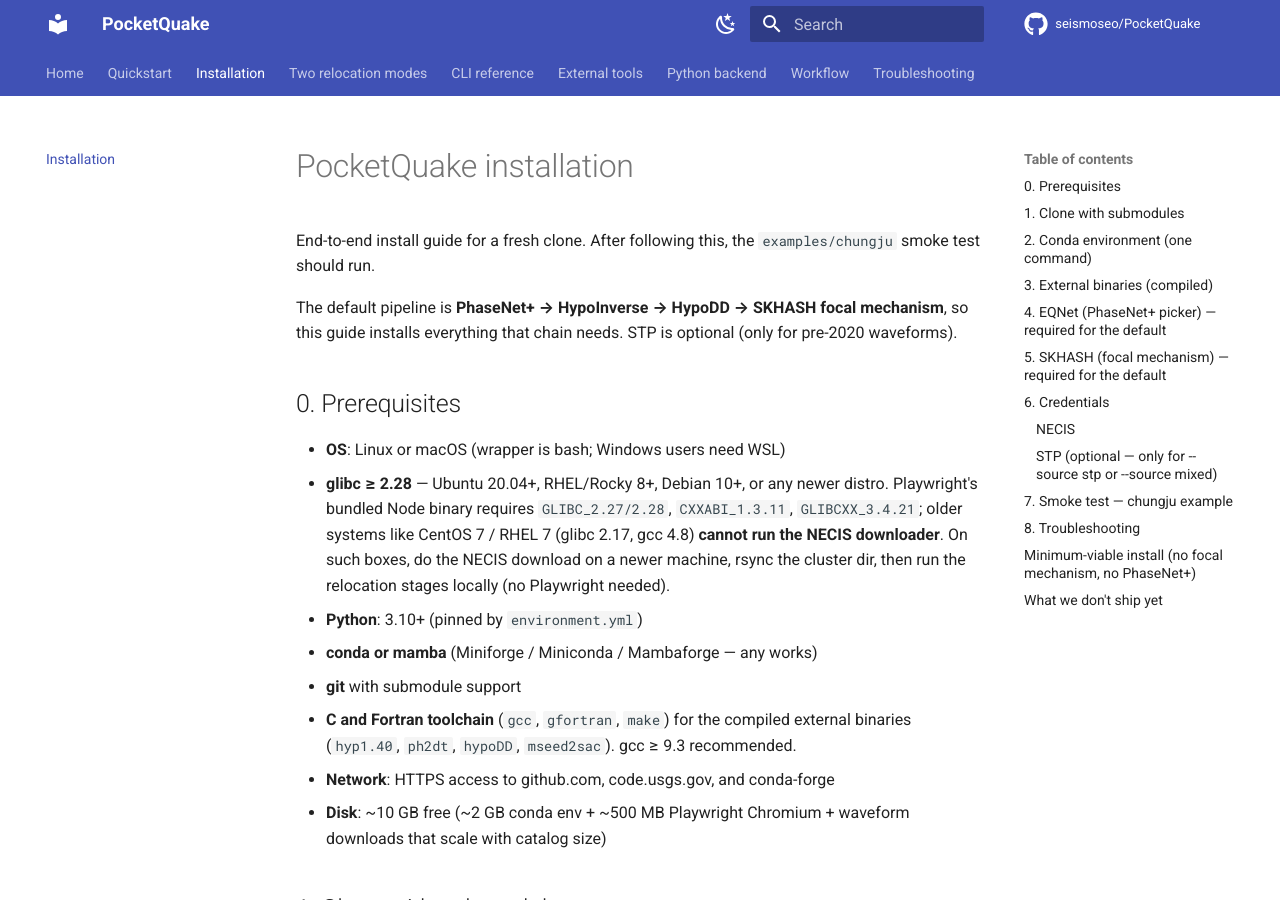
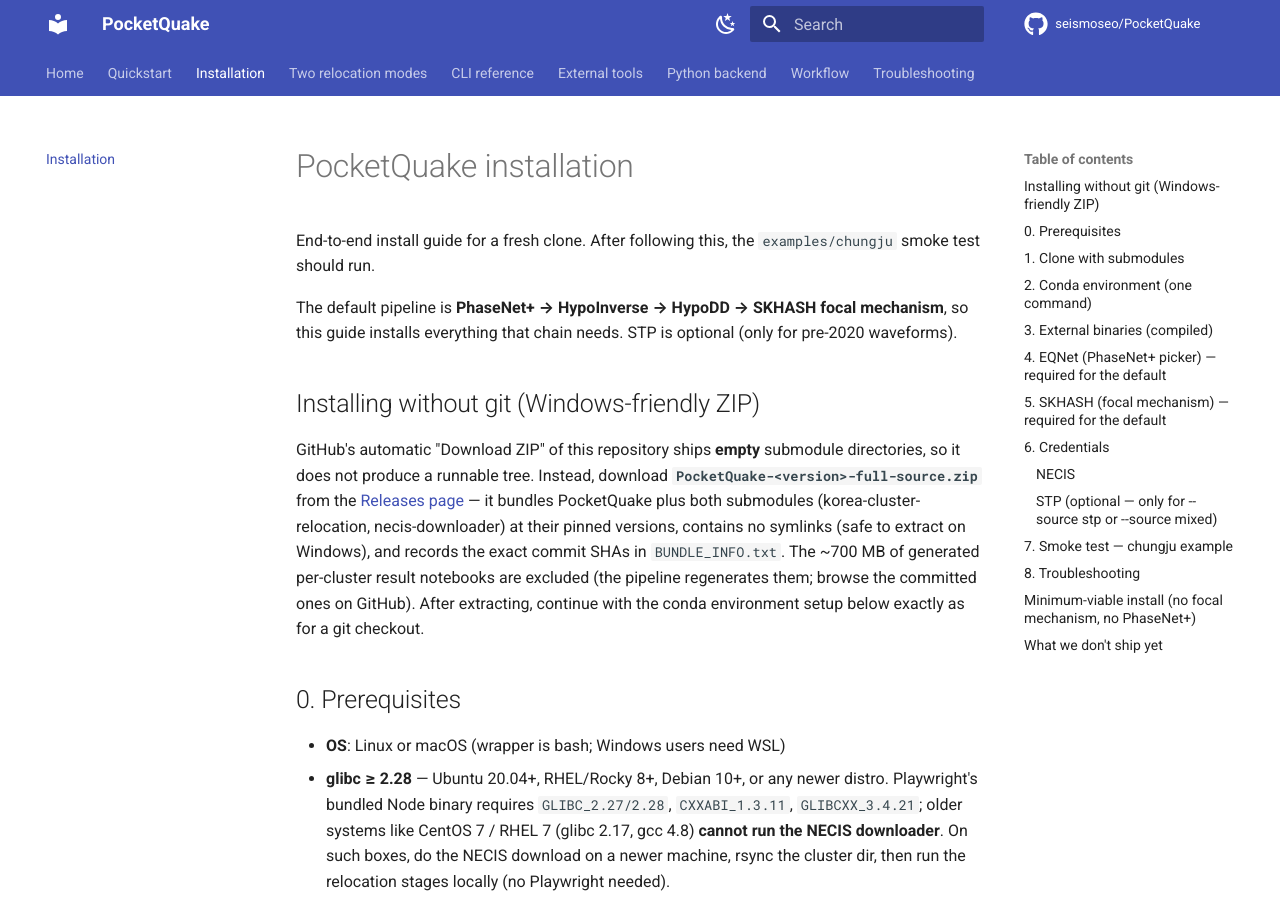
Before and after one commit to seismoseo/PocketQuake, an MkDocs documentation site: the page built from docs/INSTALL.md, in a window 1280 px wide and 900 px high. Built offline with MkDocs 1.6.1 and Material for MkDocs 9.7.7, drawn with Linux system fonts in a browser that asks for light colours; comment, search, counter and statistics services are not loaded.

Commit message:
Full-source release bundle: script, CI attach, no-git install docs
GitHub's auto 'Download ZIP' ships empty submodule dirs, so users without git
(notably on Windows) could not obtain a runnable tree (user request). Adds
tools/make_release_bundle.sh (superproject + both submodules at their pinned
SHAs, generated result notebooks pruned: 700 MB -> ~7 MB, no symlinks so
Windows-safe, provenance in BUNDLE_INFO.txt), a release workflow that attaches
the bundle automatically, and INSTALL/README guidance.

Co-Authored-By: Claude Fable 5 <noreply@anthropic.com>

```diff
--- a/docs/INSTALL.md
+++ b/docs/INSTALL.md
@@ -6,6 +6,19 @@ End-to-end install guide for a fresh clone. After following this, the
 The default pipeline is **PhaseNet+ → HypoInverse → HypoDD → SKHASH focal
 mechanism**, so this guide installs everything that chain needs. STP is
 optional (only for pre-2020 waveforms).
+
+## Installing without git (Windows-friendly ZIP)
+
+GitHub's automatic "Download ZIP" of this repository ships **empty** submodule
+directories, so it does not produce a runnable tree. Instead, download
+**`PocketQuake-<version>-full-source.zip`** from the
+[Releases page](https://github.com/seismoseo/PocketQuake/releases) — it bundles
+PocketQuake plus both submodules (korea-cluster-relocation, necis-downloader)
+at their pinned versions, contains no symlinks (safe to extract on Windows),
+and records the exact commit SHAs in `BUNDLE_INFO.txt`. The ~700 MB of
+generated per-cluster result notebooks are excluded (the pipeline regenerates
+them; browse the committed ones on GitHub). After extracting, continue with
+the conda environment setup below exactly as for a git checkout.
 
 ## 0. Prerequisites
 
```
Also changed, not shown: README.md (+4 -1 lines), 2 other files.
